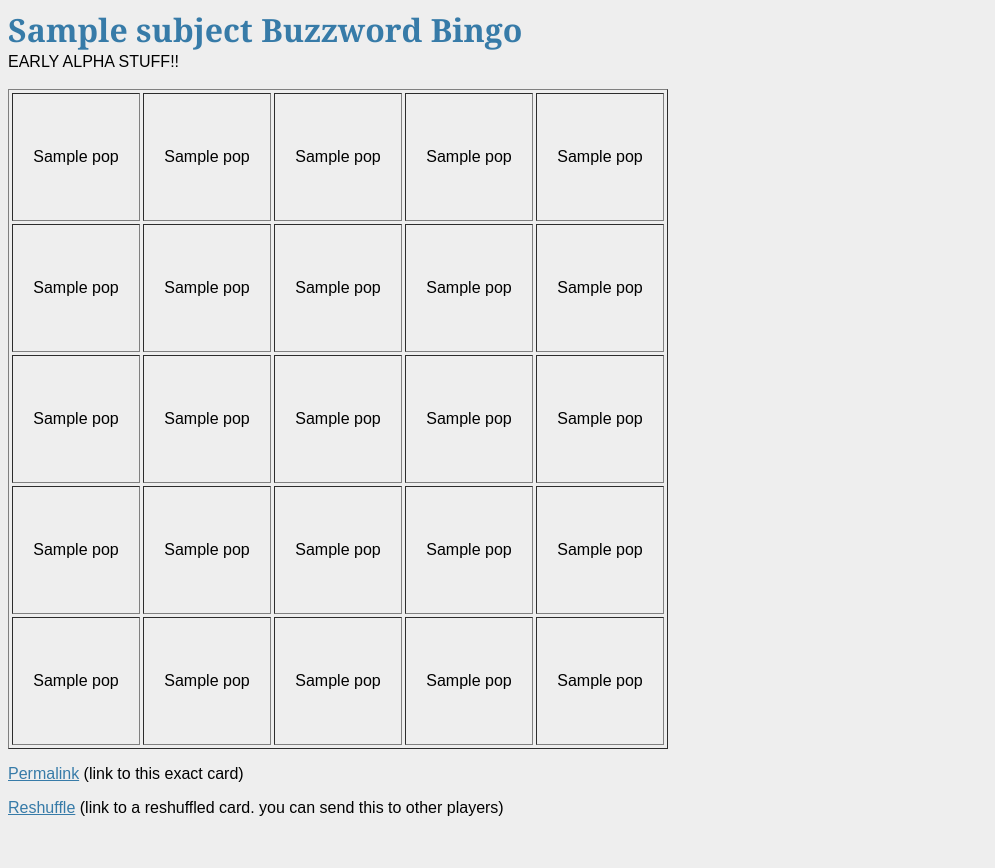
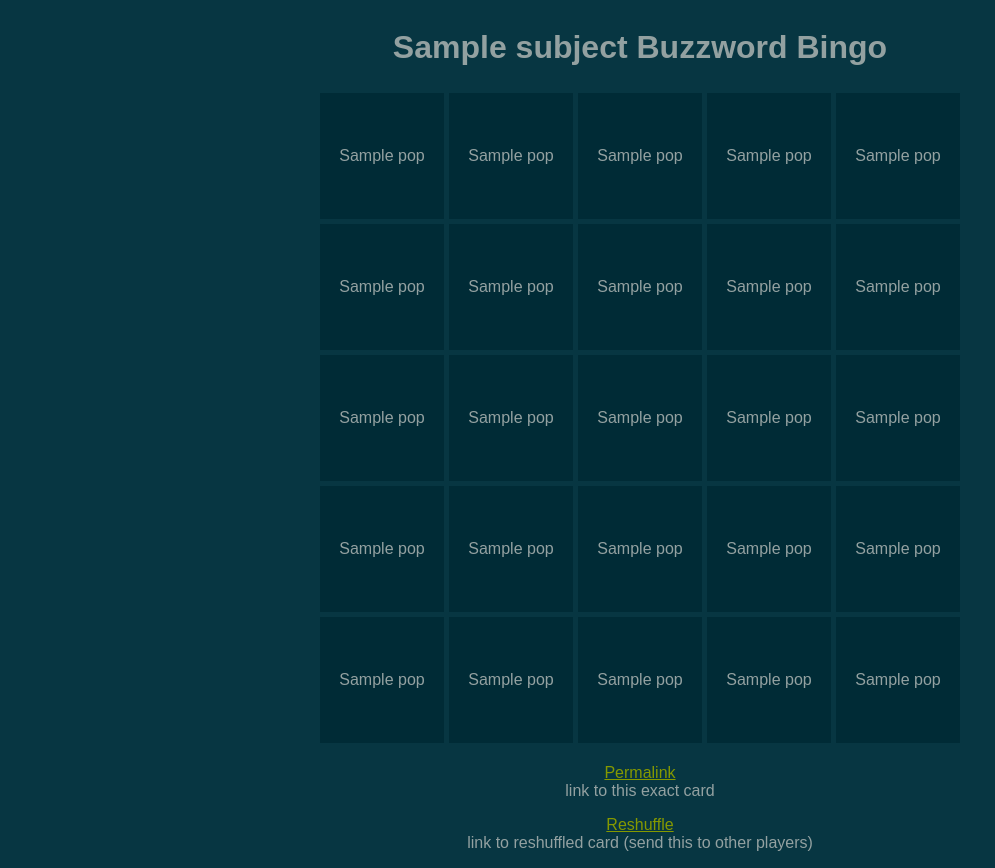
Before and after one commit to Circlebit/bwbingo, a Flask app: template app/templates/table.html in a window 1280 px wide. Shown: the whole page, without its empty margins (0-995 px from the left). Before the commit the page ends 816 px from the top, so only its background shows below. Run offline with Flask 2, Linux system fonts and the light colour scheme; the template is opened without the code that fills it: most values are stand-ins (such as "Sample title", 1, 10 or a date in 2020).

Commit message:
cosmetic overhaul, fixed some bugs

```diff
--- a/app/forms.py
+++ b/app/forms.py
@@ -7,4 +7,8 @@ class BuzzwordForm(Form):
 
 class DelButtonForm(Form):
 	delId = HiddenField()
-	delButton = SubmitField('-')
+	delButton = SubmitField(' - ')
+
+# impelement titleform here
+#class TitleForm(Form):
+#	Title = StringField('Title')
--- a/app/static/style.css
+++ b/app/static/style.css
@@ -1,18 +1,49 @@
-body            { font-family: sans-serif; background: #eee;}
-a, h1, h2       { color: #377ba8; }
-h1, h2          { font-family: 'Georgia', serif; margin: 0; }
-h1              { border-bottom: 2px solid #eee; }
-h2              { font-size: 1.2em; }
+body  {
+  text-align: center;
+  font-family: sans-serif;
+  background: #073642;
+  color: #93a1a1
+}
 
-.page           { margin: 2em auto; width: 35em; border: 5px solid #ccc;
-                  padding: 0.8em; background: white; }
-.entries        { list-style: none; margin: 0; padding: 0; }
-.entries li     { margin: 0.8em 1.2em; }
-.entries li h2  { margin-left: -1em; }
-.add-entry      { font-size: 0.9em; border-bottom: 1px solid #ccc; }
-.add-entry dl   { font-weight: bold; }
-.metanav        { text-align: right; font-size: 0.8em; padding: 0.3em;
-                  margin-bottom: 1em; background: #fafafa; }
-.flash          { background: #cee5F5; padding: 0.5em;
-                  border: 1px solid #aacbe2; }
-.error          { background: #f0d6d6; padding: 0.5em; }
+a {
+  color: #859900;
+}
+
+li {
+  padding: 3px;
+}
+
+table {
+  table-layout: fixed;
+  border-collapse: separate;
+  border-spacing: 5px;
+}
+
+tbody {
+  background: #002b36;
+}
+
+input {
+  background: #002b36;
+  color: #93a1a1;
+  border: 1px solid #268bd2;
+  padding: 3px
+}
+
+#wrap {
+  width: 650px;
+  background-color: #073642;
+  position: absolute;
+  left: 0;
+  right: 0;
+  margin: auto;
+}
+
+#index-content {
+  text-align: left;
+}
+
+.bwcell { width: 120px;
+          height: 120px;
+          padding: 3px;
+}
--- a/app/templates/base.html
+++ b/app/templates/base.html
@@ -6,7 +6,9 @@
 		<title>bwbingo</title>
 	</head>
 	<body>
-		<h1>{{ subject }} Buzzword Bingo</h1>
-		{% block content %} {% endblock %}
+		<div id="wrap">
+			<h1>{{ subject }} Buzzword Bingo</h1>
+			{% block content %} {% endblock %}
+		</div>
 	</body>
 </html>
--- a/app/templates/index.html
+++ b/app/templates/index.html
@@ -2,7 +2,7 @@
 {% extends "base.html" %}
 
 {% block content %}
-	<div>
+	<div id="index-content">
 		<p>This is an implementation of a Buzzword Bingo Webapp. All written in Python using Flask.</p>
 
 	{% if bwList.__len__() == 0 %}
@@ -31,7 +31,9 @@
 			</form></li>
 		</ol>
 
+	{% if bwList.__len__() >= 24 %}
 		<a href="{{tablelink}}">Generate Bingo Table!</a>
+	{% endif %}
 
 
 	</div>
--- a/app/templates/table.html
+++ b/app/templates/table.html
@@ -2,15 +2,14 @@
 {% extends "base.html" %}
 
 {% block content %}
-EARLY ALPHA STUFF!!<br><br>
 
 	<div>
 
-	<table border="1" style="table-layout:fixed" cellpadding="3" cellspacing="3">
+	<table>
 		{% for i in range(5) %}
 		<tr>
 			{% for j in range(5) %}
-			<td style="width:120px; height:120px" align="center">
+			<td class="bwcell">
 				{{bwList_shuff.pop(0)}}
 			</td>
 			{% endfor %}
@@ -20,7 +19,7 @@ EARLY ALPHA STUFF!!<br><br>
 
 	</div>
 
-	<p><a href="{{permalink}}">Permalink</a> (link to this exact card)</p>
-	<p><a href="{{reshuffle}}">Reshuffle</a> (link to a reshuffled card. you can send this to other players)</p>
+	<p><a href="{{permalink}}">Permalink</a><br>link to this exact card</p>
+	<p><a href="{{reshuffle}}">Reshuffle</a><br>link to reshuffled card (send this to other players)</p>
 
 {% endblock %}
--- a/app/views.py
+++ b/app/views.py
@@ -41,7 +41,7 @@ def table():
 		bwList = bwUrl.split("|")
 
 	### DEBUG CASES
-	#bwList = ["a","b","c","d","e","f","g","h","i","j","k","l","m","n","o","p","q","r","s","t","u","v","w","x","y"]
+	# bwList = ["a","b","c","d","e","f","g","h","i","j","k","l","m","n","o","p","q","r","s","t","u","v","w","x","y"]
 	# table?bw=jahvistic|jamnagar|jerseyed|loneness|nonidiomatical|nonplutocratic|beak|changefully|though|unfainting|polytheist|decolorizing|disillusionist|dialogite|scapegoatism|romanticise|scorpion|shopwalker|substitutively|snotty|speediness|stephanotis|stereotyping|sunwise|infancy|hoover|hypnagogic
 
 	bwList_shuff = bwList[:]
```
